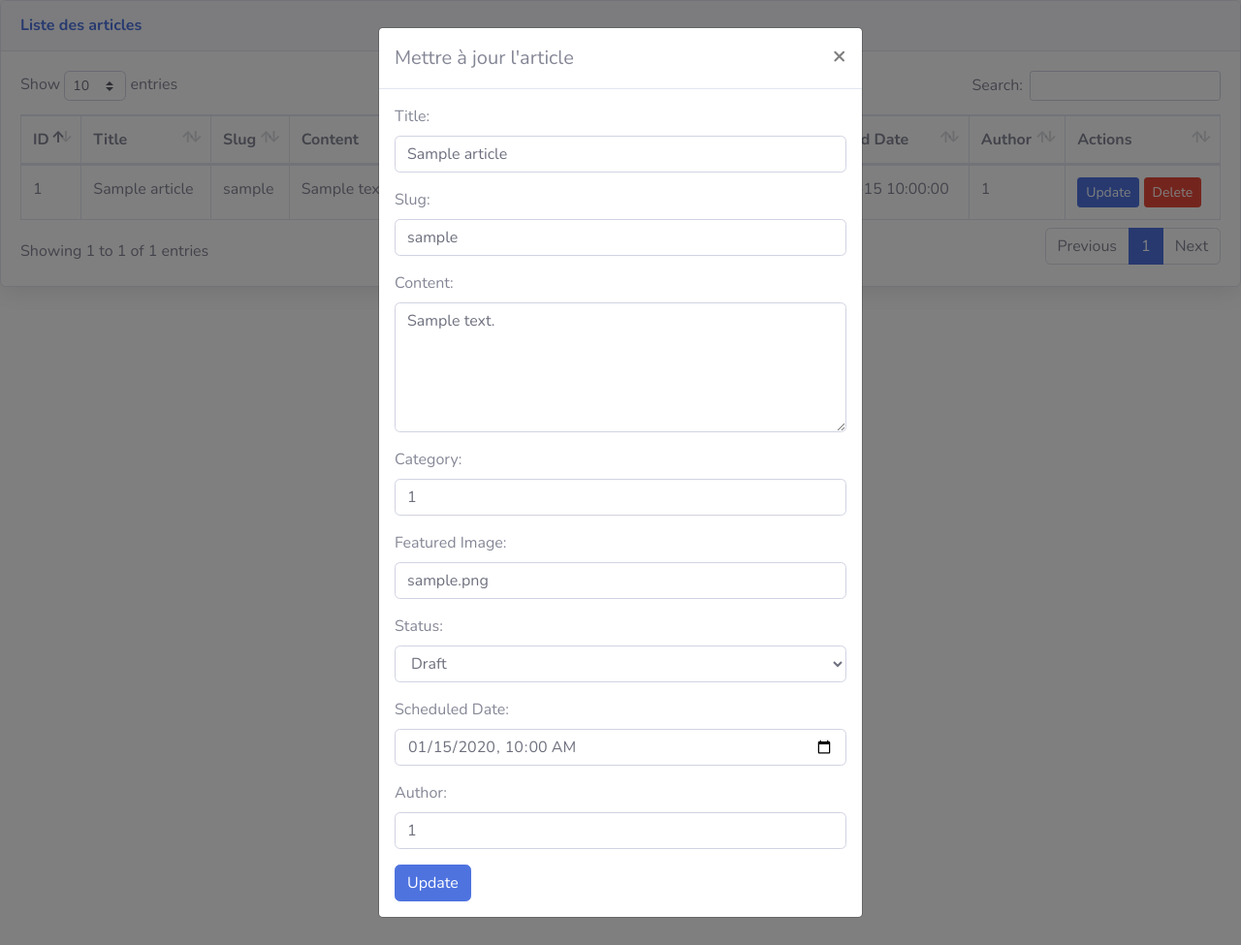
After one commit to mhamedaithssaine/Dev.to-Blogging-Plateform, a PHP site: page /Articlees/articles.php in a window 1280 px wide, after a click on "Update". The commit adds this page. Shown: the whole page at 97% size. Run offline with PHP 8.4, Linux system fonts and the light colour scheme; tables that the repository leaves empty hold one stand-in row (values such as "Sample post"); data that the repository does not hold is empty.

Commit message:
afficher les article et ajouter une formulaire pour add article

```diff
--- a/app/crud/crud.php
+++ b/app/crud/crud.php
@@ -15,7 +15,7 @@ class Crud extends conection {
 
     public static function selectRecords(string $table, string $columns = "*", string $where = null, array $params=[])
     {
-        $sql = "SELECT $columns FROM $table";
+        $sql = "SELECT $columns FROM $table ";
 
         if ($where !== null) {
             $sql .= " WHERE $where";
--- a/database/config/conection.php
+++ b/database/config/conection.php
@@ -21,7 +21,7 @@ class conection {
         try {
             self::$conn = new PDO("mysql:host=$host;dbname=$dbname", $username, $password);
             self::$conn->setAttribute(PDO::ATTR_ERRMODE, PDO::ERRMODE_EXCEPTION);
-            echo "Successfully connected to '$dbname'.";
+            // echo "success  '$dbname'.";
         } catch (PDOException $e) {
             echo "Connection error: " . $e->getMessage();
         }
--- /dev/null
+++ b/public/Articlees/articles.php
@@ -0,0 +1,152 @@
+<?php
+
+require '../../vendor/autoload.php';
+use App\Models\Article;
+$article = new Article();
+$allArticles = $article->selectAllArticle();
+if (isset($_GET['delete'])) {
+    $articleId = $_GET['delete'];
+    $article->deleteArticle($articleId);
+    header('Location: ../index.php');
+}
+
+if($_SERVER['REQUEST_METHOD']==='POST' && isset($_POST['update'])){
+    $articleId = $_post['id'];
+    $updateData= [
+        'title'=> $_POST['title'],
+        'slug' => $_POST['slug'],
+        'content' => $_POST['content'],
+        'category_id' => $_POST['category_id'],
+        'featured_image' => $_POST['featured_image'],
+        'status' => $_POST['status'],
+        'scheduled_date' => $_POST['scheduled_date'],
+        'author_id' => $_POST['author_id']
+
+    ];
+    $article->updateArticle($updateData,$articleId);
+    header('Location:../index.php');
+}
+?>
+
+
+<!DOCTYPE html>
+<html lang="en">
+<head>
+    <meta charset="UTF-8">
+    <meta name="viewport" content="width=device-width, initial-scale=1.0">
+    <link href="../vendor/fontawesome-free/css/all.min.css" rel="stylesheet" type="text/css">
+    <link href="https://fonts.googleapis.com/css?family=Nunito:200,200i,300,300i,400,400i,600,600i,700,700i,800,800i,900,900i" rel="stylesheet">
+    <link href="https://stackpath.bootstrapcdn.com/bootstrap/4.5.2/css/bootstrap.min.css" rel="stylesheet">
+    <link href="../css/sb-admin-2.min.css" rel="stylesheet">
+    <link href="../vendor/datatables/dataTables.bootstrap4.min.css" rel="stylesheet">
+    <title>Liste des articles</title>
+</head>
+
+<div class="card shadow mb-4">
+    <div class="card-header py-3">
+        <h6 class="m-0 font-weight-bold text-primary">Liste des articles</h6>
+    </div>
+    <div class="card-body">
+        <div class="table-responsive">
+            <table class="table table-bordered" id="dataTable" width="100%" cellspacing="0">
+                <thead>
+                    <tr>
+                        <th>ID</th>
+                        <th>Title</th>
+                        <th>Slug</th>
+                        <th>Content</th>
+                        <th>Category</th>
+                        <th>Featured Image</th>
+                        <th>Status</th>
+                        <th>Scheduled Date</th>
+                        <th>Author</th>
+                        <th>Actions</th>
+                    </tr>
+                </thead>
+                <tbody>
+                    <?php foreach ($allArticles as $article): ?>
+                        <tr>
+                            <td><?php echo htmlspecialchars($article['id']); ?></td>
+                            <td><?php echo htmlspecialchars($article['title']); ?></td>
+                            <td><?php echo htmlspecialchars($article['slug']); ?></td>
+                            <td><?php echo htmlspecialchars(substr($article['content'], 0, 50)); ?>...</td>
+                            <td><?php echo htmlspecialchars($article['category_id']); ?></td>
+                            <td><?php echo htmlspecialchars($article['featured_image']); ?></td>
+                            <td><?php echo htmlspecialchars($article['status']); ?></td>
+                            <td><?php echo htmlspecialchars($article['scheduled_date']); ?></td>
+                            <td><?php echo htmlspecialchars($article['author_id']); ?></td>
+                            <td>
+                                <button class="btn btn-primary btn-sm" data-toggle="modal" data-target="#updateModal<?php echo $article['id']; ?>">Update</button>
+                                <a href="?delete=<?php echo $article['id']; ?>" class="btn btn-danger btn-sm">Delete</a>
+                            </td>
+                        </tr>
+                        <div class="modal fade" id="updateModal<?php echo $article['id']; ?>" tabindex="-1" role="dialog" aria-labelledby="updateModalLabel<?php echo $article['id']; ?>" aria-hidden="true">
+                            <div class="modal-dialog" role="document">
+                                <div class="modal-content">
+                                    <div class="modal-header">
+                                        <h5 class="modal-title" id="updateModalLabel<?php echo $article['id']; ?>">Mettre à jour l'article</h5>
+                                        <button type="button" class="close" data-dismiss="modal" aria-label="Close">
+                                            <span aria-hidden="true">&times;</span>
+                                        </button>
+                                    </div>
+                                    <div class="modal-body">
+                                        <form method="post">
+                                            <input type="hidden" name="id" value="<?php echo $article['id']; ?>">
+                                            <div class="form-group">
+                                                <label for="title<?php echo $article['id']; ?>">Title:</label>
+                                                <input type="text" class="form-control" id="title<?php echo $article['id']; ?>" name="title" value="<?php echo htmlspecialchars($article['title']); ?>" required>
+                                            </div>
+                                            <div class="form-group">
+                                                <label for="slug<?php echo $article['id']; ?>">Slug:</label>
+                                                <input type="text" class="form-control" id="slug<?php echo $article['id']; ?>" name="slug" value="<?php echo htmlspecialchars($article['slug']); ?>" required>
+                                            </div>
+                                            <div class="form-group">
+                                                <label for="content<?php echo $article['id']; ?>">Content:</label>
+                                                <textarea class="form-control" id="content<?php echo $article['id']; ?>" name="content" rows="5" required><?php echo htmlspecialchars($article['content']); ?></textarea>
+                                            </div>
+                                            <div class="form-group">
+                                                <label for="category_id<?php echo $article['id']; ?>">Category:</label>
+                                                <input type="text" class="form-control" id="category_id<?php echo $article['id']; ?>" name="category_id" value="<?php echo htmlspecialchars($article['category_id']); ?>" required>
+                                            </div>
+                                            <div class="form-group">
+                                                <label for="featured_image<?php echo $article['id']; ?>">Featured Image:</label>
+                                                <input type="text" class="form-control" id="featured_image<?php echo $article['id']; ?>" name="featured_image" value="<?php echo htmlspecialchars($article['featured_image']); ?>">
+                                            </div>
+                                            <div class="form-group">
+                                                <label for="status<?php echo $article['id']; ?>">Status:</label>
+                                                <select class="form-control" id="status<?php echo $article['id']; ?>" name="status" required>
+                                                    <option value="draft" <?php if ($article['status'] === 'draft') echo 'selected'; ?>>Draft</option>
+                                                    <option value="published" <?php if ($article['status'] === 'published') echo 'selected'; ?>>Published</option>
+                                                    <option value="scheduled" <?php if ($article['status'] === 'scheduled') echo 'selected'; ?>>Scheduled</option>
+                                                </select>
+                                            </div>
+                                            <div class="form-group">
+                                                <label for="scheduled_date<?php echo $article['id']; ?>">Scheduled Date:</label>
+                                                <input type="datetime-local" class="form-control" id="scheduled_date<?php echo $article['id']; ?>" name="scheduled_date" value="<?php echo htmlspecialchars($article['scheduled_date']); ?>">
+                                            </div>
+                                            <div class="form-group">
+                                                <label for="author_id<?php echo $article['id']; ?>">Author:</label>
+                                                <input type="text" class="form-control" id="author_id<?php echo $article['id']; ?>" name="author_id" value="<?php echo htmlspecialchars($article['author_id']); ?>" required>
+                                            </div>
+                                            <button type="submit" name="update" class="btn btn-primary">Update</button>
+                                        </form>
+                                    </div>
+                                </div>
+                            </div>
+                        </div>
+                    <?php endforeach; ?>
+                </tbody>
+            </table>
+        </div>
+    </div>
+</div>
+
+<script src="../vendor/jquery/jquery.min.js"></script>
+<script src="../vendor/bootstrap/js/bootstrap.bundle.min.js"></script>
+<script src="../vendor/jquery-easing/jquery.easing.min.js"></script>
+<script src="../js/sb-admin-2.min.js"></script>
+<script src="../vendor/datatables/jquery.dataTables.min.js"></script>
+<script src="../vendor/datatables/dataTables.bootstrap4.min.js"></script>
+<script src="../js/demo/datatables-demo.js"></script>
+</body>
+</html>
--- a/public/components/sidebar.php
+++ b/public/components/sidebar.php
@@ -38,8 +38,8 @@
                 <div id="collapseArticles" class="collapse" aria-labelledby="headingArticles" data-parent="#accordionSidebar">
                     <div class="bg-white py-2 collapse-inner rounded">
                         <h6 class="collapse-header">Article Management:</h6>
-                        <a class="collapse-item" href="articles.php">View All Articles</a>
-                        <a class="collapse-item" href="add-article.php">Add New Article</a>
+                        <a class="collapse-item" href="Articlees/articles.php">View All Articles</a>
+                        <a class="collapse-item" href="Articlees/add-article.php">Add New Article</a>
                         <a class="collapse-item" href="article-drafts.php">Drafts</a>
                     </div>
                 </div>
```
Also changed, not shown: public/Articlees/add-article.php (added, +135 -0 lines).
